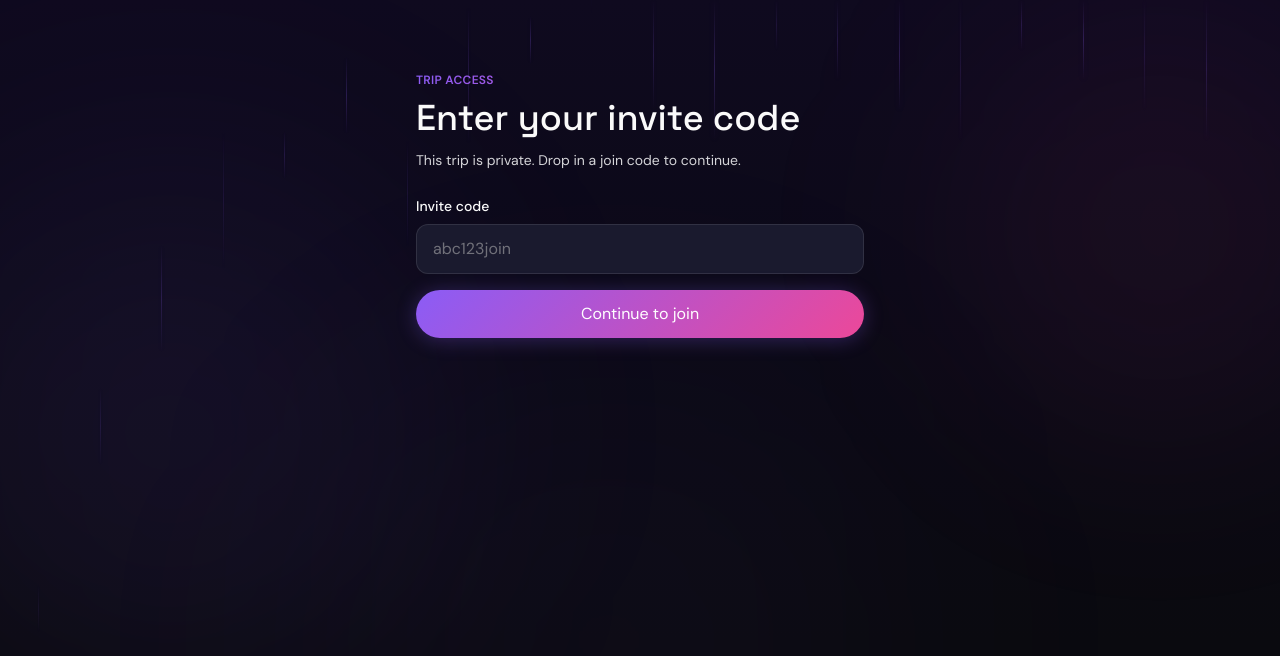
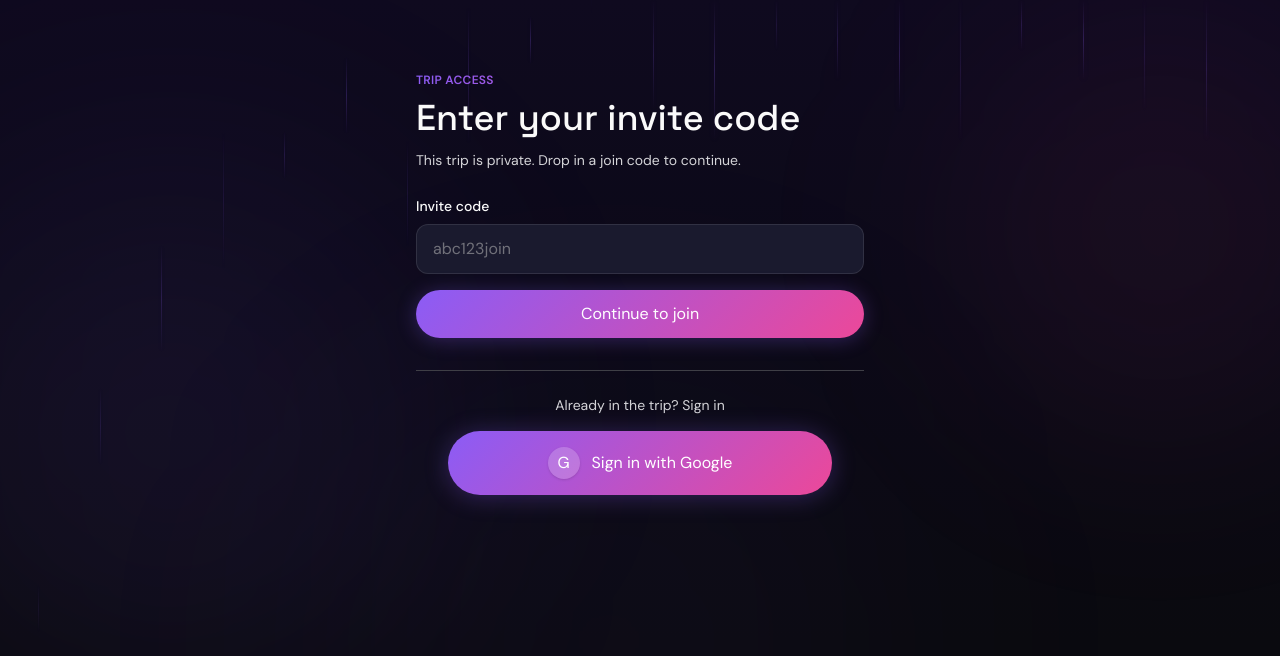
Before and after one commit to mahi-pas/yonderia, a Next.js app: page /trip/1 in a window 1280 px wide. Shown: the top 656 px of the page. Built offline with nearby package versions, Linux system fonts and the light colour scheme; no server answers.

Commit message:
sign in features

```diff
--- a/src/app/trip/[tripId]/page.tsx
+++ b/src/app/trip/[tripId]/page.tsx
@@ -11,6 +11,7 @@
 import TripThemeProvider from "@/components/trip/TripThemeProvider";
 import Input from "@/components/ui/Input";
 import PageBackground from "@/components/ui/PageBackground";
+import LoginButton from "@/components/auth/LoginButton";
 import { createAdminClient } from "@/lib/supabase/admin";
 import { createClient } from "@/lib/supabase/server";
 import {
@@ -206,6 +207,16 @@
             </button>
           </div>
         </form>
+
+        <div className="mt-8 border-t border-[#3f3f46] pt-6">
+          <p className="text-center text-sm text-[#d4d4d8]">Already in the trip? Sign in</p>
+          <div className="mt-4 flex justify-center">
+            <LoginButton
+              buttonLabel="Sign in with Google"
+              redirectTo={`/trip/${tripId}`}
+            />
+          </div>
+        </div>
       </div>
     </main>
   );
```
Also changed, not shown: public/sw.js (added).
